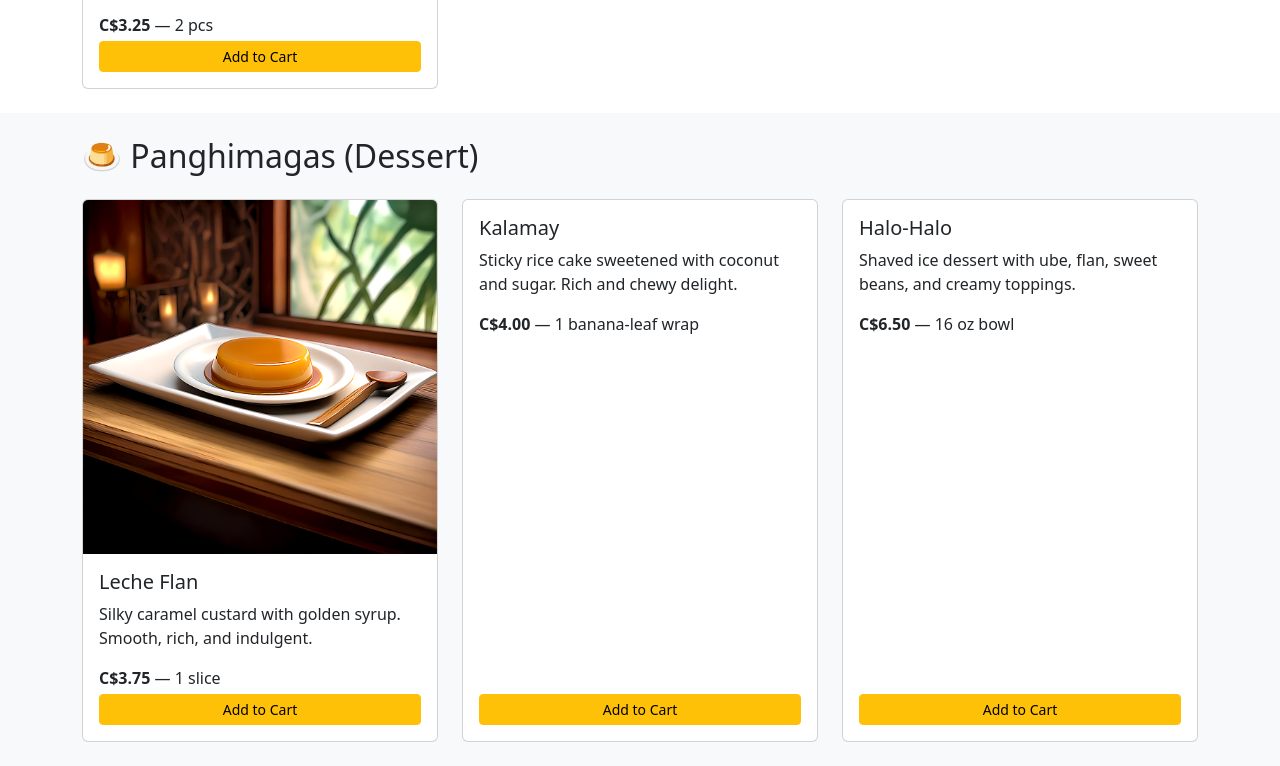
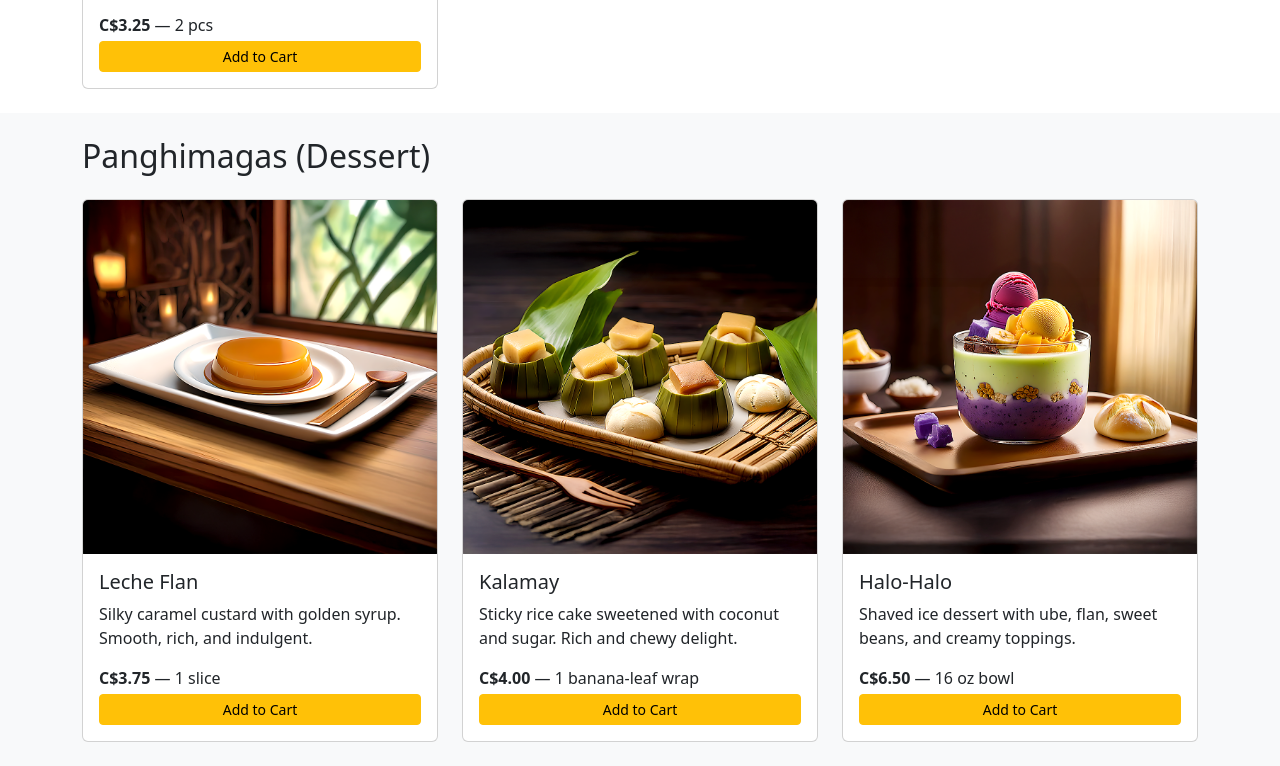
Before and after one commit to michellealzola/Kape_t_Gunita, a plain HTML site: page menu.html in a window 1280 px wide. Shown: the part 4312-5078 px from the top of the page. Drawn offline with nearby package versions, Linux system fonts and the light colour scheme.

Commit message:
Panghimagas

```diff
--- a/menu.html
+++ b/menu.html
@@ -282,7 +282,7 @@
     <!-- Panghimagas (Dessert) Section -->
     <section class="py-4 bg-light">
       <div class="container">
-      <h2 class="mb-4">🍮 Panghimagas (Dessert)</h2>
+        <h2 class="mb-4">Panghimagas (Dessert)</h2>
         <div class="row g-4">
 
           <!-- Leche Flan -->
@@ -301,7 +301,7 @@
           <!-- Kalamay -->
           <div class="col-md-4">
             <div class="card h-100">
-            <!-- Optional: <img src="images/kalamay.png" class="card-img-top" alt="Kalamay"> -->
+              <img src="images/kalamay.png" class="card-img-top" alt="Kalamay">
               <div class="card-body d-flex flex-column">
                 <h5 class="card-title">Kalamay</h5>
                 <p class="card-text">Sticky rice cake sweetened with coconut and sugar. Rich and chewy delight.</p>
@@ -314,7 +314,7 @@
           <!-- Halo-Halo -->
           <div class="col-md-4">
             <div class="card h-100">
-            <!-- Optional: <img src="images/halo-halo.png" class="card-img-top" alt="Halo-Halo"> -->
+              <img src="images/halo-halo.png" class="card-img-top" alt="Halo-Halo">
               <div class="card-body d-flex flex-column">
                 <h5 class="card-title">Halo-Halo</h5>
                 <p class="card-text">Shaved ice dessert with ube, flan, sweet beans, and creamy toppings.</p>
```
Also changed, not shown: images/halo-halo.png (added), images/kalamay.png (added). Lines whose indentation alone changed are shown as unchanged.
